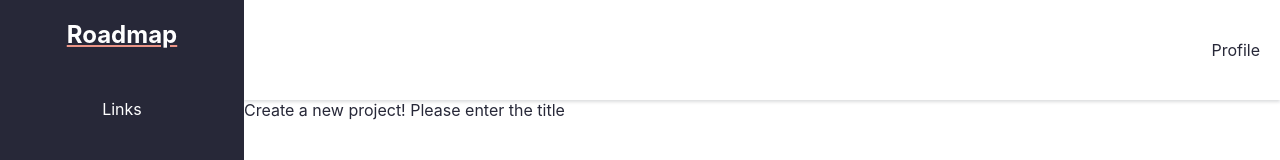
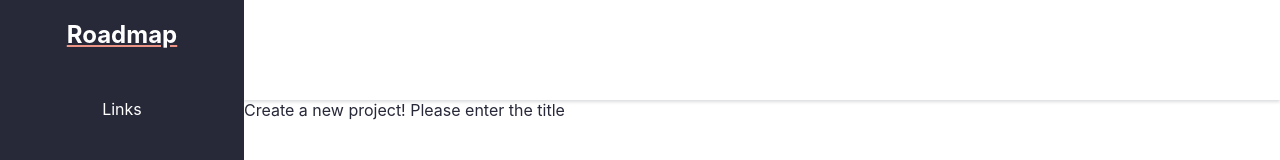
Before and after one commit to Claytonhart/roadmap, a React (Create React App) app in the folder client/: page /project in a window 1280 px wide. Shown: the top 160 px of the page. Built offline with nearby package versions, Linux system fonts and the light colour scheme.

Commit message:
update TopBar component to display logged in user's name

```diff
--- a/client/src/components/topbar/TopBar.js
+++ b/client/src/components/topbar/TopBar.js
@@ -25,21 +25,26 @@ const ProjectTitle = styled.h3`
   }
 `;
 
-const TopBar = ({ project }) => {
+const TopBar = ({ project, user }) => {
   const { name } = project;
-  // const newDate = new Date(date);
-  // newDate.toDateString();
+  let userName;
+
+  if (user) {
+    userName = user.name;
+  }
+
   return (
     <TopBarContainer>
       <ProjectTitle>{name}</ProjectTitle>
       <div></div>
-      <div>Profile</div>
+      <div>{userName}</div>
     </TopBarContainer>
   );
 };
 
 const mapStateToProps = state => ({
-  project: state.project
+  project: state.project,
+  user: state.auth.user
 });
 
 export default connect(mapStateToProps)(TopBar);
```
